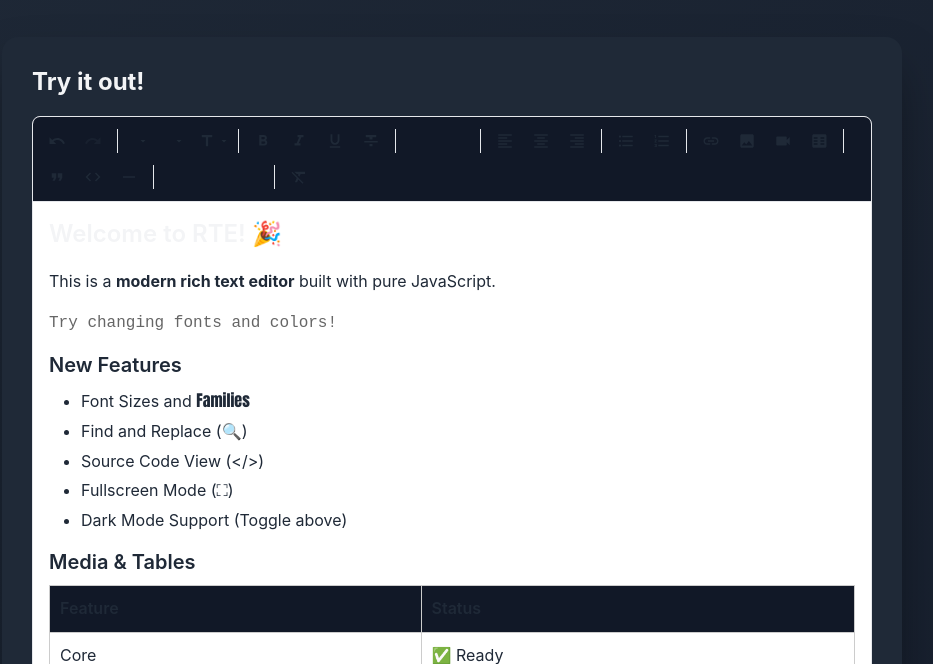
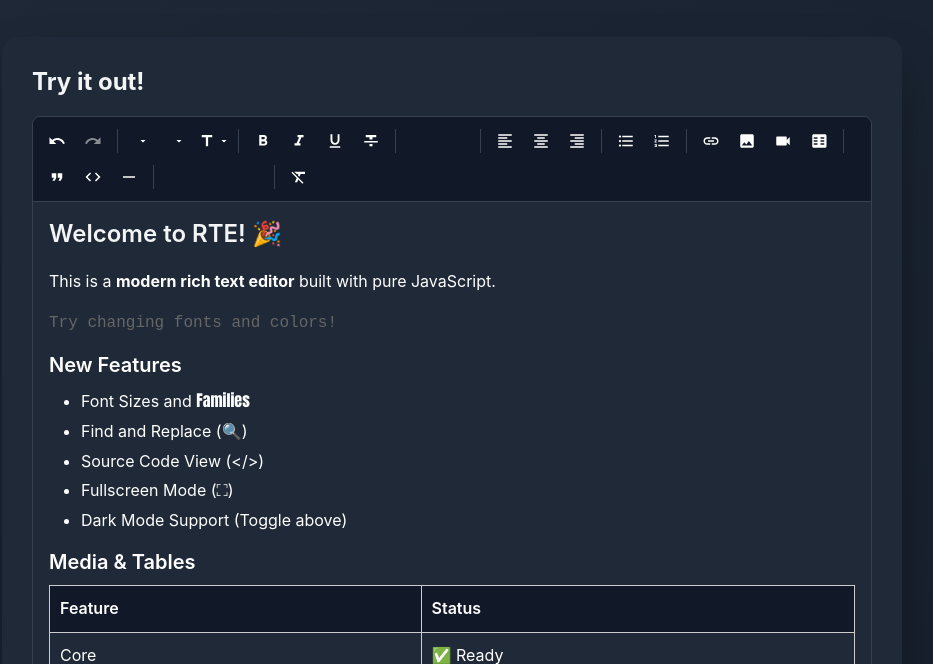
Before and after one commit to rondinabrybry/rich-text-editor, a website: page demo/index.html in a window 1280 px wide. Both pictures are taken after a click on the button "🌙 Dark Mode". Shown: the part 136-800 px from the top of the page, without its empty margins (188-1121 px from the left). Drawn offline with Linux system fonts and the light colour scheme.

Commit message:
style: add dark theme support for editor components

```diff
--- a/src/styles/rte.css
+++ b/src/styles/rte.css
@@ -55,6 +55,30 @@
     --rte-font-family: -apple-system, BlinkMacSystemFont, 'Segoe UI', Roboto, 'Helvetica Neue', Arial, sans-serif;
     --rte-font-size: 16px;
     --rte-line-height: 1.6;
+}
+
+/* ==================== Dark Theme Overrides ==================== */
+[data-theme="dark"] {
+    --rte-bg-color: #1f2937;
+    --rte-text-color: #ffffff;
+    --rte-border-color: #374151;
+    --rte-border-focus: #3b82f6;
+
+    --rte-toolbar-bg: #111827;
+    --rte-toolbar-border: #374151;
+
+    --rte-button-hover: #374151;
+    --rte-button-active: #4b5563;
+    --rte-button-disabled: #6b7280;
+
+    --rte-dropdown-bg: #1f2937;
+    --rte-dropdown-hover: #374151;
+
+    --rte-placeholder-color: #6b7280;
+    --rte-selection-bg: rgba(59, 130, 246, 0.3);
+
+    --rte-status-bg: #111827;
+    --rte-status-text: #9ca3af;
 }
 
 /* ==================== Container ==================== */
```
